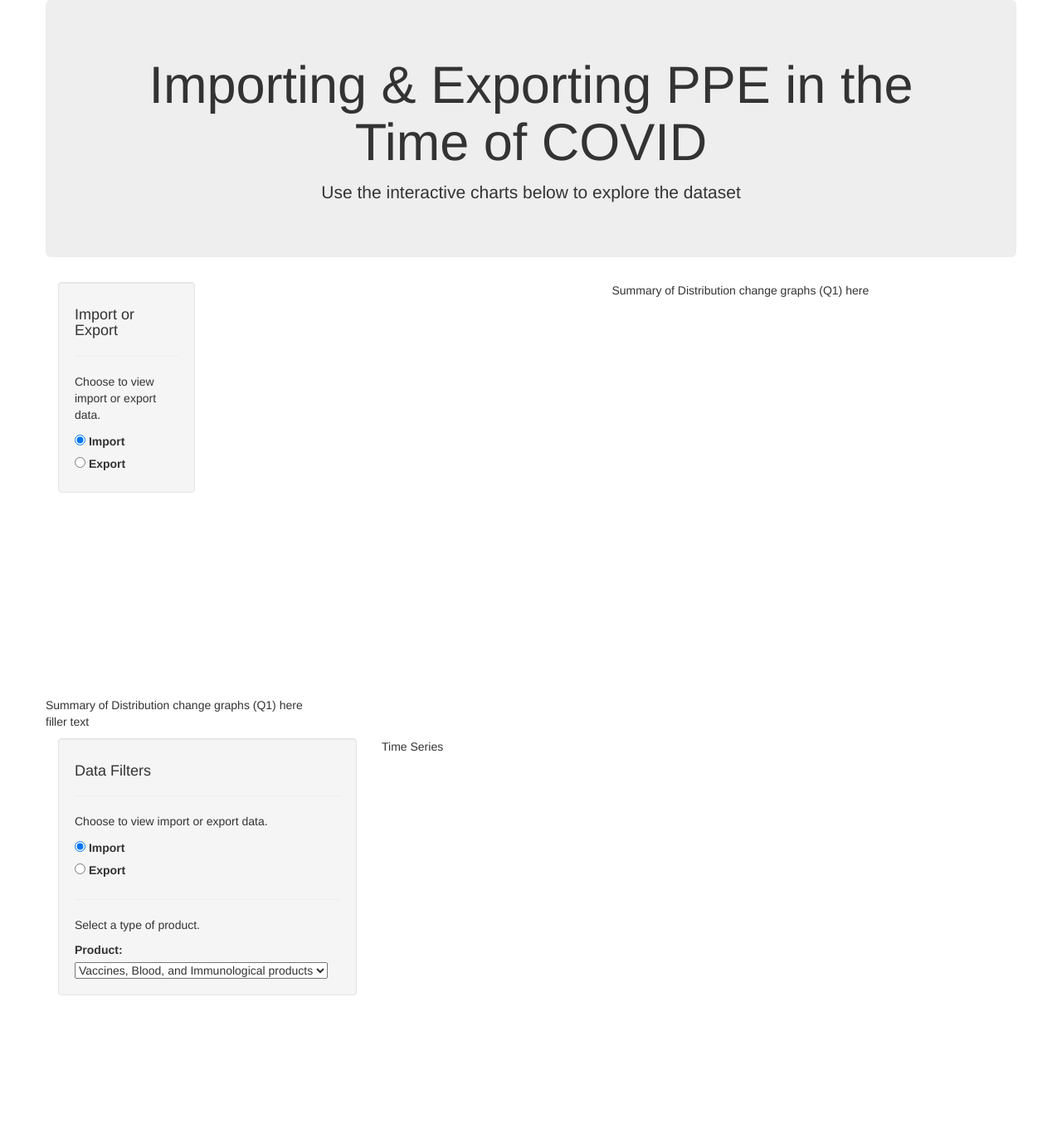
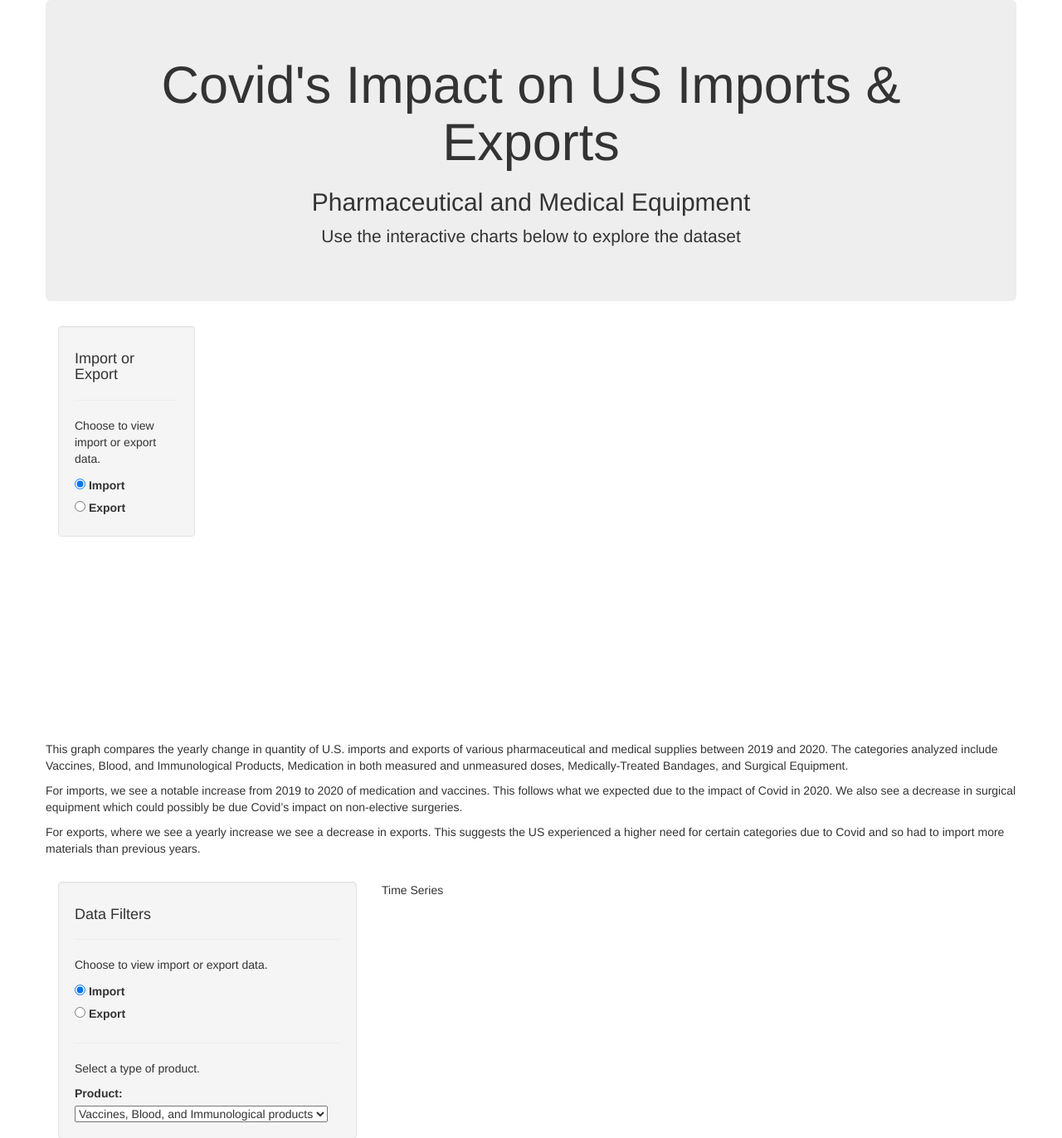
Before and after one commit to LaurenEGardner/bootcamp-project2, a Flask app: page / in a window 1280 px wide; the page is wider, and only the part inside the window is pictured. Shown: the top 1372 px of that part at 83% size. Run offline with Flask 2, Linux system fonts and the light colour scheme; data that the repository does not hold is empty; parts of the project's set-up code (start-up, migrations or seed data) failed here and were passed over; some libraries are stand-ins or nearby versions.

Commit message:
update index and naming of js

```diff
--- a/templates/index.html
+++ b/templates/index.html
@@ -4,7 +4,7 @@
 		<meta charset="utf-8">
 		<meta name="viewport" content="width=device-width, initial-scale=1.0">
   		<meta http-equiv="X-UA-Compatible" content="ie=edge">
-		<title>Importing & Exporting PPE</title>
+		<title>Covid US Imports Exports</title>
 		<link rel="stylesheet" href="https://maxcdn.bootstrapcdn.com/bootstrap/3.3.7/css/bootstrap.min.css">
 		<!-- Our CSS -->
 		<link rel="stylesheet" type="text/css" href="static/css/style.css">
@@ -20,7 +20,8 @@
 		<div class="container">
 			<div class="row">
 			  <div class="col-md-12 jumbotron text-center">
-				<h1>Importing & Exporting PPE in the Time of COVID</h1>
+				<h1>Covid's Impact on US Imports & Exports</h1>
+				<h2>Pharmaceutical and Medical Equipment</h2>
 				<p>Use the interactive charts below to explore the dataset</p>
 			  </div>
 			</div>
@@ -40,13 +41,15 @@
 				</div>
 			  </div>
 			  <div class ="row">
-				<p>Summary of Distribution change graphs (Q1) here <br>
-				</p>
 			</div>
 			</div>
 			<div class ="row">
-				<p>Summary of Distribution change graphs (Q1) here <br>
-					filler text</p>
+				<p>This graph compares the yearly change in quantity of U.S. imports and exports of various pharmaceutical and medical supplies between 2019 and 2020. The categories analyzed include Vaccines, Blood, and Immunological Products, Medication in both measured and unmeasured doses, Medically-Treated Bandages, and Surgical Equipment.<br>
+					<p>
+					For imports, we see a notable increase from 2019 to 2020 of medication and vaccines. This follows what we expected due to the impact of Covid in 2020. We also see a decrease in surgical equipment which could possibly be due Covid’s impact on non-elective surgeries.
+					</br><p>
+					For exports, where we see a yearly increase we see a decrease in exports. This suggests the US experienced a higher need for certain categories due to Covid and so had to import more materials than previous years.<br>
+					<br>
 				</p>
 			</div>
 			<div class="row">
@@ -98,9 +101,8 @@
 
 		<!-- `url_for()` is a flask thing to find the location of the file -->
 		<script src="https://cdn.plot.ly/plotly-latest.min.js"></script>
-		<!-- <script src="{{ url_for('static', filename='js/import_export.js') }}"></script> -->
 		<script src="{{ url_for('static', filename='js/covid_chart.js') }}"></script>
-		<script src="{{ url_for('static', filename='js/bar_chart2.js') }}"></script>
+		<script src="{{ url_for('static', filename='js/importexport_chart.js') }}"></script>
 		<script src="{{ url_for('static', filename='js/sankey_chart.js') }}"></script>
 		<!-- <script src="plotly-latest.min.js"></script> -->
   </body>
```
Also changed, not shown: static/js/import2019.js (deleted), static/js/importexport_chart.js (renamed from static/js/bar_chart2.js).
